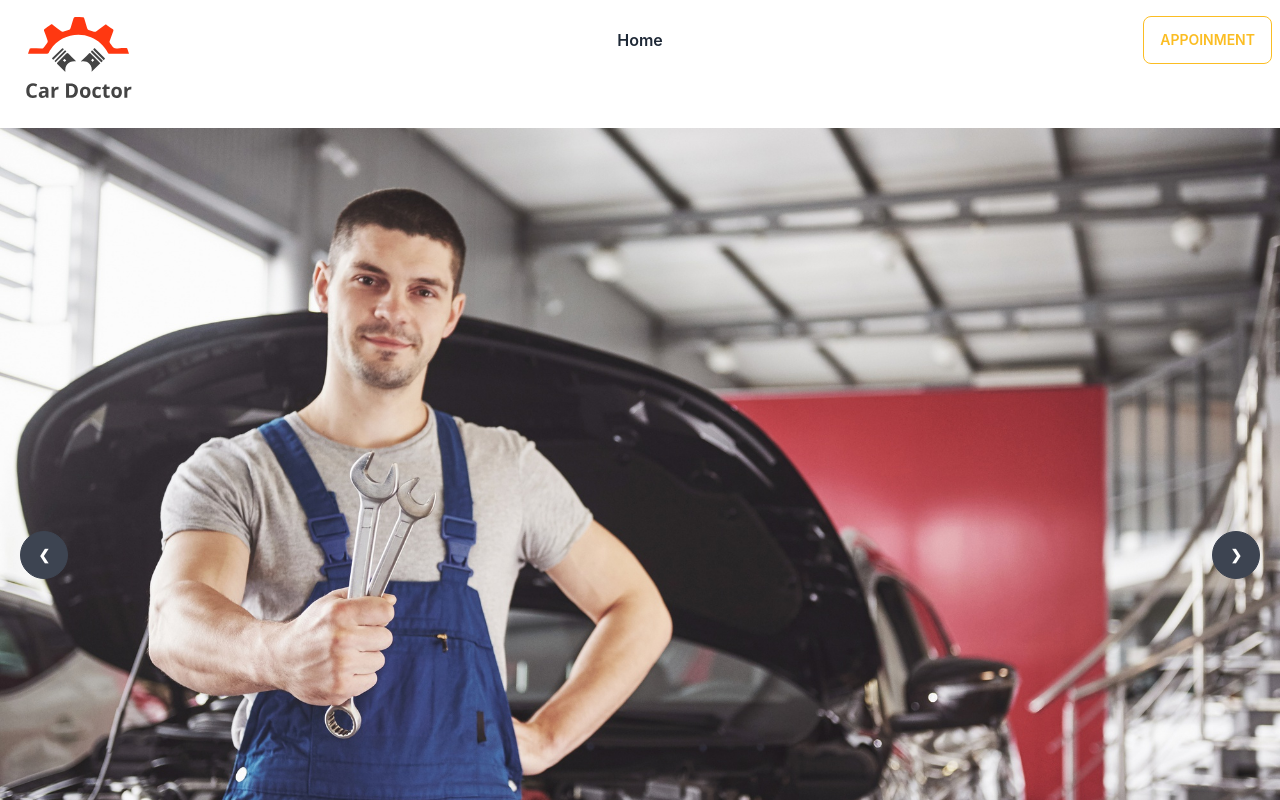
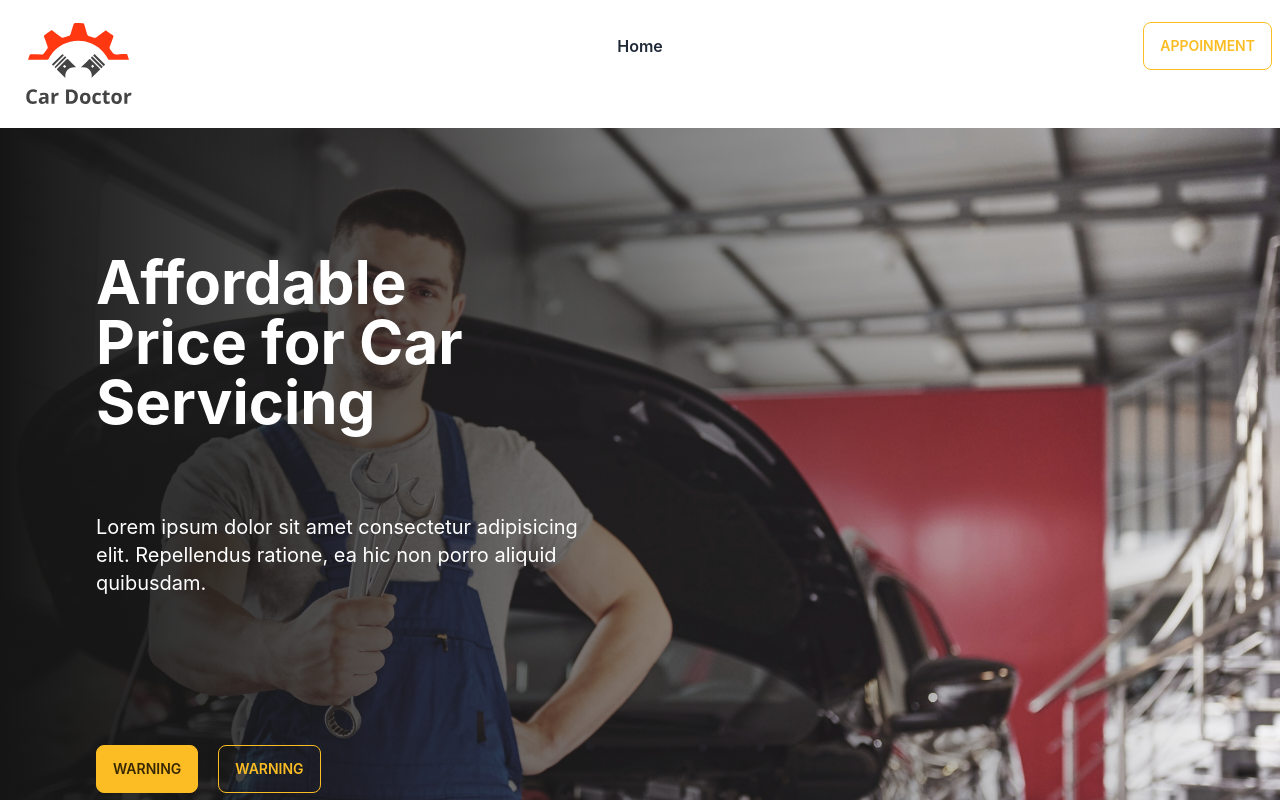
Before and after one commit to rasel497/genious-car-client, a React (Create React App) app: page / in a window 1280 px wide. Shown: the top 800 px of the page. Built offline with nearby package versions, Linux system fonts and the light colour scheme.

Commit message:
set dynamic data for banner with gradient overlay

```diff
--- /dev/null
+++ b/src/Pages/Home/Banner/Banner.css
@@ -0,0 +1,10 @@
+.carousel-img:after {
+    content: '';
+    position: absolute;
+    left: 0;
+    top: 0;
+    width: 100%;
+    height: 100%;
+    display: inline-block;
+    background: linear-gradient(to right, #151515 0%, rgba(21, 21, 21, 0) 100%);
+}
--- a/src/Pages/Home/Banner/Banner.js
+++ b/src/Pages/Home/Banner/Banner.js
@@ -5,41 +5,64 @@ import img3 from '../../../assets/images/banner/3.jpg'
 import img4 from '../../../assets/images/banner/4.jpg'
 import img5 from '../../../assets/images/banner/5.jpg'
 import img6 from '../../../assets/images/banner/6.jpg'
+import BannerItem from './BannerItem';
+import './Banner.css'
+
+
+const bannerData = [
+    {
+        image: img1,
+        prev: 6,
+        id: 1,
+        next: 2
+    },
+    {
+        image: img2,
+        prev: 1,
+        id: 2,
+        next: 3
+    },
+    {
+        image: img3,
+        prev: 2,
+        id: 3,
+        next: 4
+    },
+    {
+        image: img4,
+        prev: 3,
+        id: 4,
+        next: 5
+    },
+    {
+        image: img5,
+        prev: 4,
+        id: 5,
+        next: 6
+    },
+    {
+        image: img1,
+        prev: 5,
+        id: 6,
+        next: 1
+    },
+]
 
 const Banner = () => {
+
     return (
         <div>
             <div className="carousel w-full">
-                <div id="slide1" className="carousel-item relative w-full">
-                    <img src={img1} alt='' className="w-full " />
-                    <div className="absolute flex justify-between transform -translate-y-1/2 left-5 right-5 top-1/2">
-                        <a href="#slide4" className="btn btn-circle">❮</a>
-                        <a href="#slide2" className="btn btn-circle">❯</a>
-                    </div>
-                </div>
-                <div id="slide2" className="carousel-item relative w-full">
-                    <img src={img2} alt='' className="w-full" />
-                    <div className="absolute flex justify-between transform -translate-y-1/2 left-5 right-5 top-1/2">
-                        <a href="#slide1" className="btn btn-circle">❮</a>
-                        <a href="#slide3" className="btn btn-circle">❯</a>
-                    </div>
-                </div>
-                <div id="slide3" className="carousel-item relative w-full">
-                    <img src={img3} alt='' className="w-full" />
-                    <div className="absolute flex justify-between transform -translate-y-1/2 left-5 right-5 top-1/2">
-                        <a href="#slide2" className="btn btn-circle">❮</a>
-                        <a href="#slide4" className="btn btn-circle">❯</a>
-                    </div>
-                </div>
-                <div id="slide4" className="carousel-item relative w-full">
-                    <img src={img4} alt='' className="w-full" />
-                    <div className="absolute flex justify-between transform -translate-y-1/2 left-5 right-5 top-1/2">
-                        <a href="#slide3" className="btn btn-circle">❮</a>
-                        <a href="#slide1" className="btn btn-circle">❯</a>
-                    </div>
-                </div>
+                {
+                    bannerData.map(slide => <BannerItem
+                        key={slide.id}
+                        slide={slide}
+                    ></BannerItem>)
+                }
             </div>
         </div>
+
+        // 3:22
     );
 };
 
--- /dev/null
+++ b/src/Pages/Home/Banner/BannerItem.css
@@ -0,0 +1,12 @@
+.carousel-img:after {
+    content: '';
+    position: absolute;
+    left: 0;
+    top: 0;
+    width: 100%;
+    height: 100%;
+    display: inline-block;
+    background: linear-gradient(to right, #151515 0%);
+}
+
+/* // 3:06 */
--- /dev/null
+++ b/src/Pages/Home/Banner/BannerItem.js
@@ -0,0 +1,36 @@
+import React from 'react';
+import './BannerItem.css'
+
+const BannerItem = ({ slide }) => {
+    const { id, image, prev, next } = slide;
+
+    return (
+
+        <div id={`slide${id}`} className="carousel-item relative w-full">
+            <div className="carousel-img">
+                <img src={image} alt='' className="w-full" />
+            </div>
+            <div className="absolute flex justify-end transform -translate-y-1/2 left-24 top-1/4">
+                <h2 className='text-6xl font-bold text-white'>
+                    Affordable <br />
+                    Price for Car <br />
+                    Servicing <br />
+                </h2>
+            </div>
+            <div className="absolute flex justify-end transform -translate-y-1/2 w-2/5 left-24 top-1/2">
+                <p className='text-xl text-white'>Lorem ipsum dolor sit amet consectetur adipisicing elit. Repellendus ratione, ea hic non porro aliquid quibusdam.</p>
+            </div>
+            <div className="absolute flex justify-start transform -translate-y-1/2 w-2/5 left-24 top-3/4">
+                <button className="btn btn-warning mr-5">Warning</button>
+                <button className="btn btn-outline btn-warning">Warning</button>
+            </div>
+
+            <div className="absolute flex justify-end transform -translate-y-1/2 left-24 right-5 bottom-0">
+                <a href={`#slide${prev}`} className="btn btn-circle mr-5">❮</a>
+                <a href={`#slide${next}`} className="btn btn-circle bg-red-600">❯</a>
+            </div>
+        </div>
+    );
+};
+
+export default BannerItem;
--- a/src/Pages/Shared/Header/Header.js
+++ b/src/Pages/Shared/Header/Header.js
@@ -11,7 +11,7 @@ const Header = () => {
 
     return (
         <div>
-            <div className="navbar h-20 mb-12 bg-base-100">
+            <div className="navbar h-20 mb-12 pt-5 bg-base-100">
                 <div className="navbar-start">
                     <div className="dropdown">
                         <label tabIndex={0} className="btn btn-ghost lg:hidden">
```
